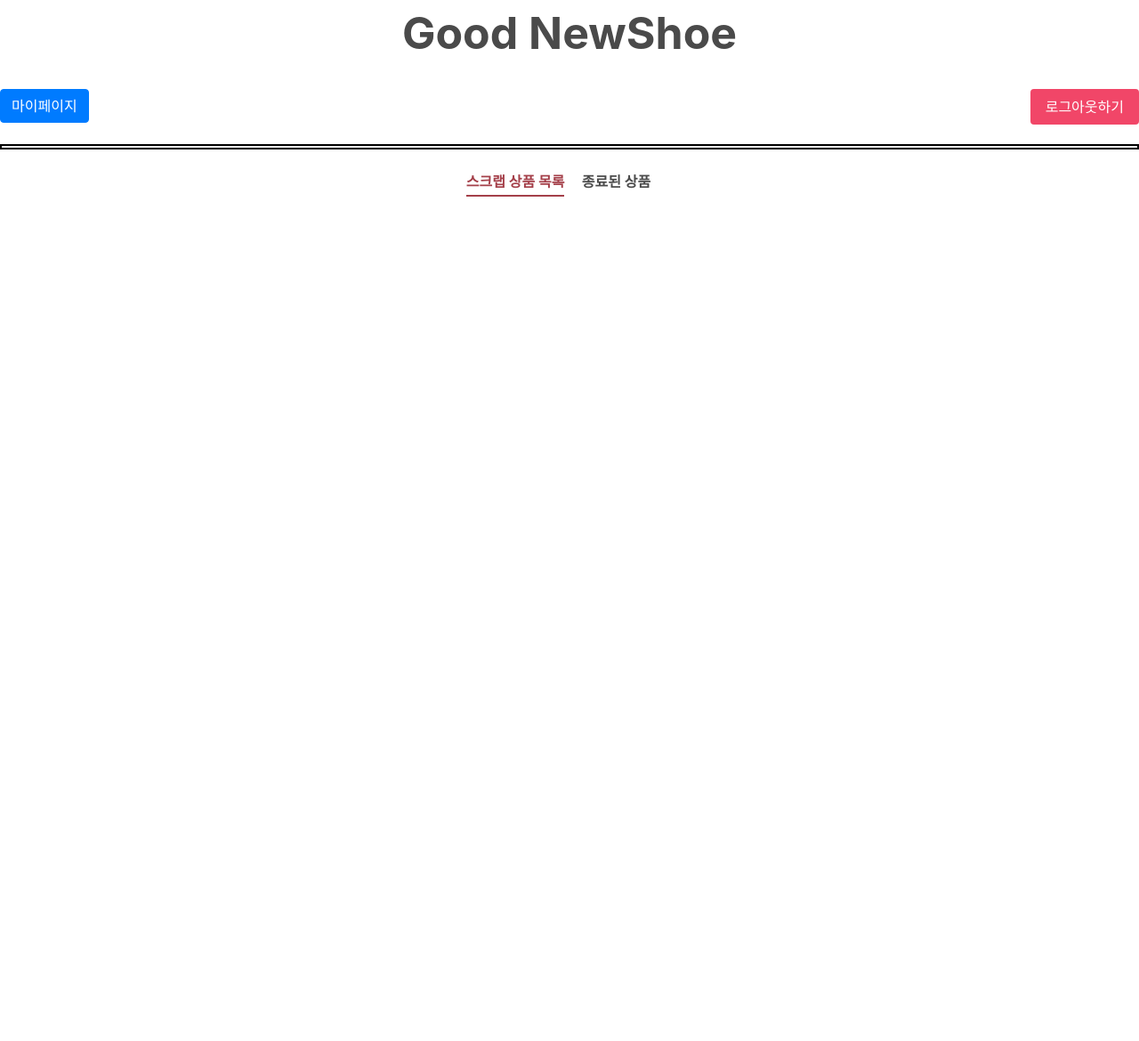
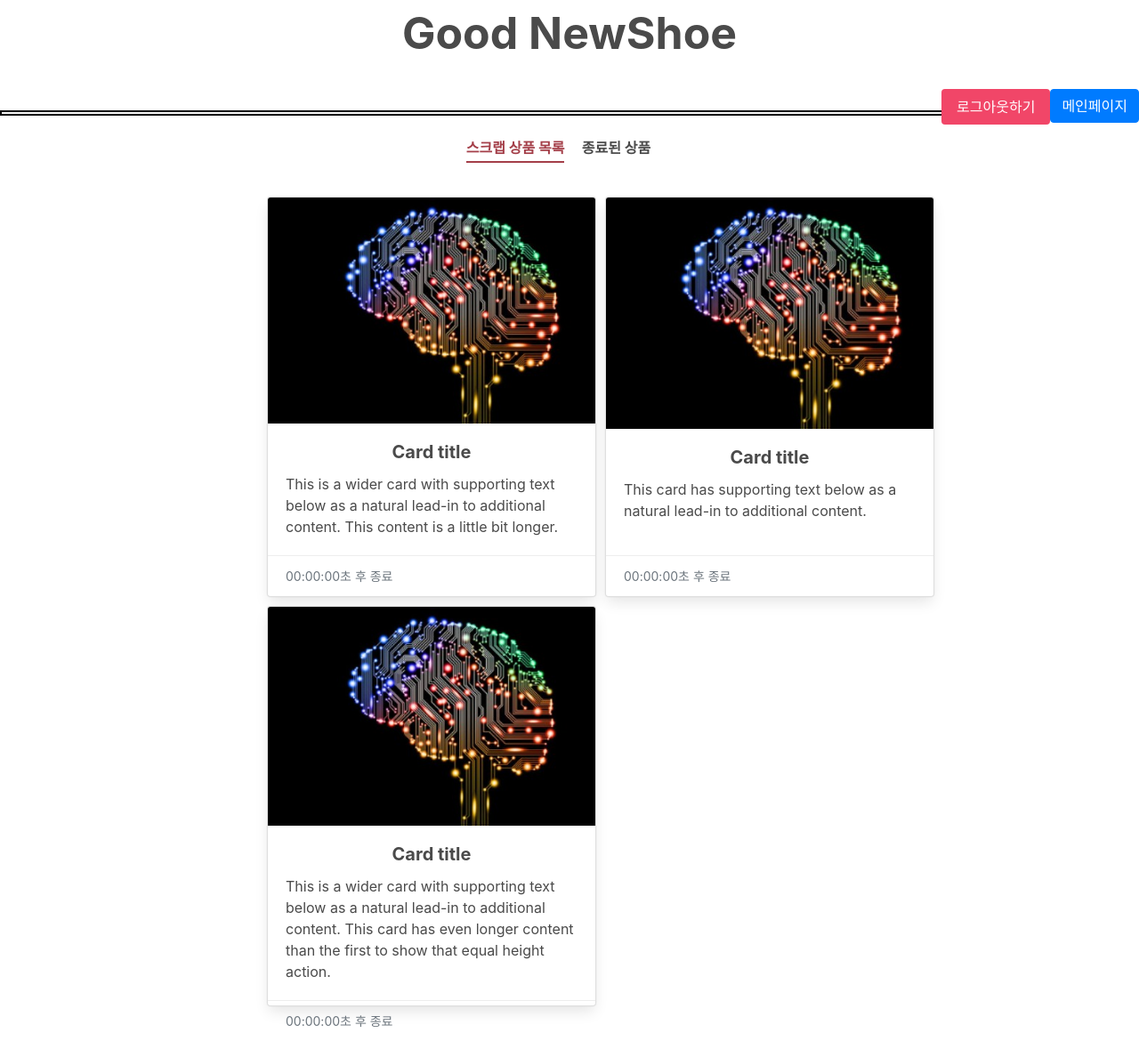
Before and after one commit to yjh8806/mini_web, a Flask app: template templates/mypage.html in a window 1280 px wide. Shown: the whole page at 89% size. Before the commit the page ends 221 px from the top, so only its background shows below. Run offline with Flask 2, Linux system fonts and the light colour scheme; the template is opened without the code that fills it, so the values that code supplies are empty; some libraries are stand-ins or nearby versions.

Commit message:
go_to_mypage

```diff
--- a/app.py
+++ b/app.py
@@ -175,6 +175,7 @@ def oldShoes_data():
             'link': link,
         }
         db.old_shoes.insert_one(doc)
+
 #################################
 ##  HTML을 주는 부분             ##
 
@@ -190,5 +191,9 @@ def show_oldShoes():
     lists_2 = list(db.old_shoes.find({}, {'_id': False}))
     return jsonify({'result': 'success', 'all_lists2': lists_2})
 
+@app.route('/mypage')
+def mypage():
+    return render_template('mypage.html')
+
 if __name__ == '__main__':
     app.run('0.0.0.0', port=5000, debug=True)
--- a/templates/mypage.html
+++ b/templates/mypage.html
@@ -47,6 +47,7 @@
             margin: 30px 0px 0px 150px;
             display: block;
         }
+
         .card {
             width: 370px;
             height: 450px;
@@ -80,9 +81,11 @@
             width: 100%;
             margin: 0px 0px 0px 30px;
         }
+
         .isotope-toolbar input[type="radio"] {
             display: none;
         }
+
         .isotope-toolbar span {
             text-transform: capitalize;
             display: inline-block;
@@ -91,13 +94,14 @@
             font-size: 16px;
             font-weight: 700;
             border-bottom: 2px solid transparent;
-            {#transform: ease-in-out 0.5s;#}
-            cursor: pointer;
+        {#transform: ease-in-out 0.5s;#} cursor: pointer;
         }
+
         .isotope-toolbar input[type="radio"]:checked + span {
             color: #a43f49;
             border-bottom: 2px solid #a43f49;
         }
+
         .isotope-toolbar {
             text-align: center;
             margin: 0px 70px 20px 0px;
@@ -112,6 +116,10 @@
             color: #fff;
         }
     </style>
+    <script>
+
+
+
 
 
 
@@ -121,7 +129,7 @@
 <div style="width: 100%; height: 100px; font-size: 50px; text-align: center; font-weight: bold;">
     Good NewShoe
 </div>
-    <button class="btn btn-primary" onclick="location.href='mypage.html'">마이페이지</button>
+<button style="float:right;" class="btn btn-primary" onclick='window.location.href = "/"'>메인페이지</button>
 <button style="float: right;" class="button is-danger" id="logout_btn" onclick="logout()">로그아웃하기</button>
 <hr style="border: 2px solid black"/>
 <div class="isotope-wrapper">
@@ -148,7 +156,40 @@
     </form>
 </div>
 <div id="card_list" class="card-deck">
-    {#   스크랩 카드 붙는 부분     #}
+    <div id="card_list" class="card-deck">
+        <div class="card">
+            <img class="card-img-top" src="static/images/common-5.jpeg" alt="Card image cap">
+            <div class="card-body">
+                <h5 class="card-title">Card title</h5>
+                <p class="card-text">This is a wider card with supporting text below as a natural lead-in to additional
+                    content. This content is a little bit longer.</p>
+            </div>
+            <div class="card-footer">
+                <small class="text-muted">00:00:00초 후 종료</small>
+            </div>
+        </div>
+        <div class="card">
+            <img class="card-img-top" src="static/images/common-5.jpeg" alt="Card image cap">
+            <div class="card-body">
+                <h5 class="card-title">Card title</h5>
+                <p class="card-text">This card has supporting text below as a natural lead-in to additional content.</p>
+            </div>
+            <div class="card-footer">
+                <small class="text-muted">00:00:00초 후 종료</small>
+            </div>
+        </div>
+        <div class="card">
+            <img class="card-img-top" src="static/images/common-5.jpeg" alt="Card image cap">
+            <div class="card-body">
+                <h5 class="card-title">Card title</h5>
+                <p class="card-text">This is a wider card with supporting text below as a natural lead-in to additional
+                    content. This card has even longer content than the first to show that equal height action.</p>
+            </div>
+            <div class="card-footer">
+                <small class="text-muted">00:00:00초 후 종료</small>
+            </div>
+        </div>
+    </div>
 </div>
 <script src="static/js/isotope.min.js"></script>
 </body>
```
Also changed, not shown: templates/index.html (+15 -27 lines). Lines whose indentation alone changed are shown as unchanged.
